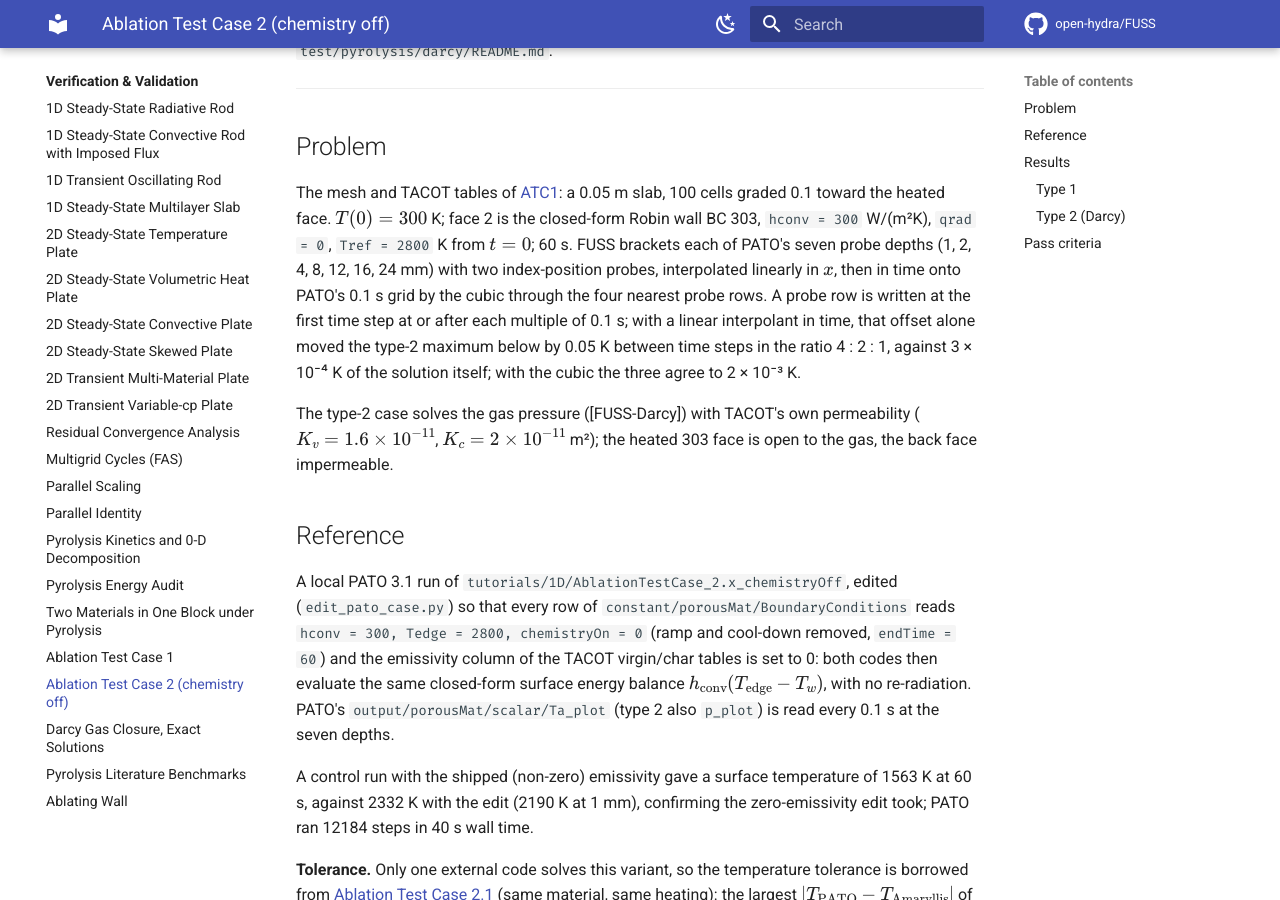
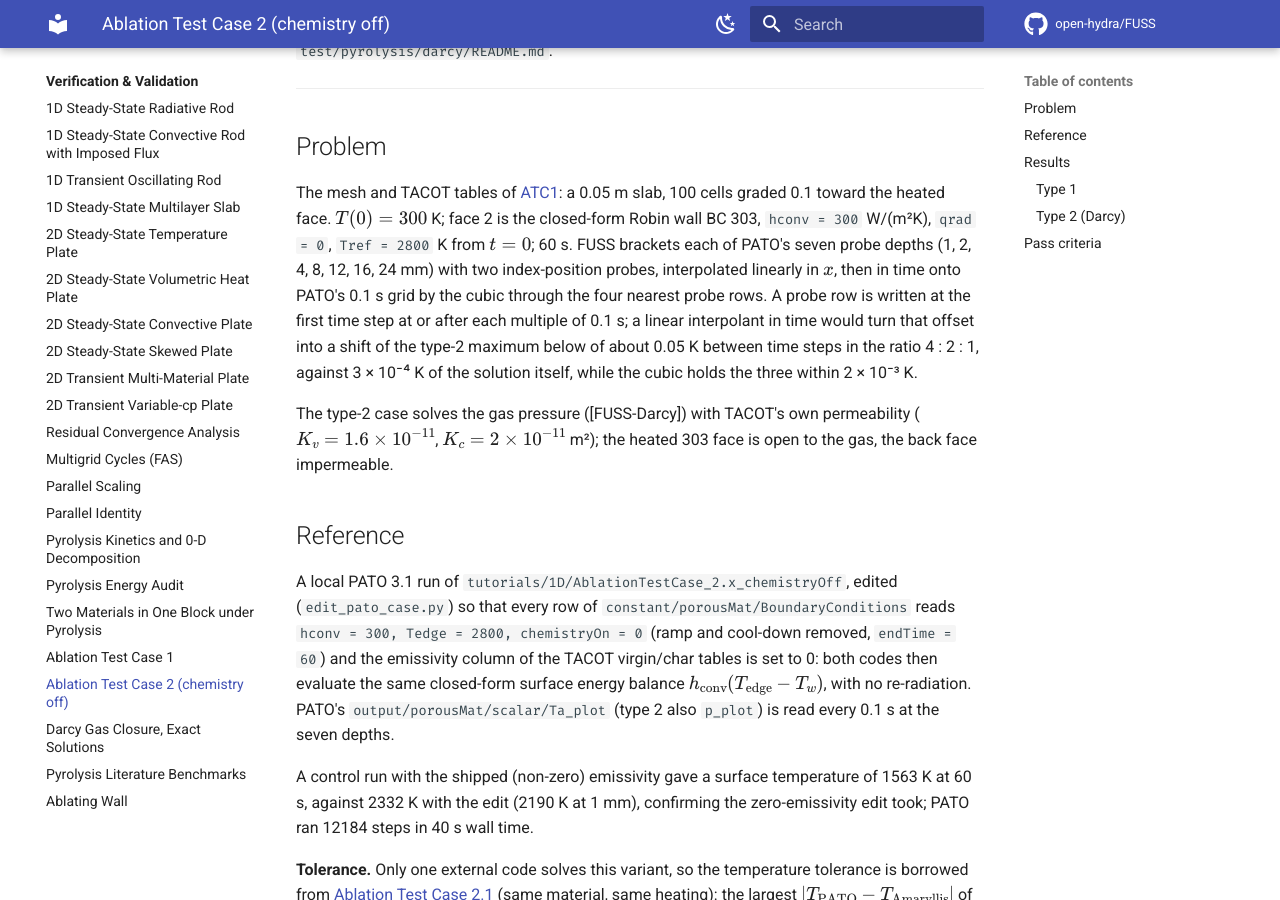
Before and after one commit to open-hydra/FUSS, an MkDocs documentation site: the page built from docs/vv/pyrolysis-atc2.md, in a window 1280 px wide and 900 px high, scrolled down 385 px. Built offline with MkDocs 1.6.1 and Material for MkDocs 9.7.7, drawn with Linux system fonts in a browser that asks for light colours; comment, search, counter and statistics services are not loaded.

Commit message:
docs(vv): the ATC2 interpolation note states why the cubic, in the present tense
Co-Authored-By: Claude Opus 5.5 <noreply@anthropic.com>
Claude-Session: https://claude.ai/code/session_01Q6mgzZ4Em2XSijeD1s9D94

```diff
--- a/docs/vv/pyrolysis-atc2.md
+++ b/docs/vv/pyrolysis-atc2.md
@@ -18,9 +18,9 @@ heated face. $T(0) = 300$ K; face 2 is the closed-form Robin wall BC 303, `hconv
 `qrad = 0`, `Tref = 2800` K from $t=0$; 60 s. FUSS brackets each of PATO's seven probe depths (1, 2, 4,
 8, 12, 16, 24 mm) with two index-position probes, interpolated linearly in $x$, then in time onto PATO's
 0.1 s grid by the cubic through the four nearest probe rows. A probe row is written at the first time
-step at or after each multiple of 0.1 s; with a linear interpolant in time, that offset alone moved the
-type-2 maximum below by 0.05 K between time steps in the ratio 4 : 2 : 1, against 3 × 10⁻⁴ K of
-the solution itself; with the cubic the three agree to 2 × 10⁻³ K.
+step at or after each multiple of 0.1 s; a linear interpolant in time would turn that offset into a
+shift of the type-2 maximum below of about 0.05 K between time steps in the ratio 4 : 2 : 1, against
+3 × 10⁻⁴ K of the solution itself, while the cubic holds the three within 2 × 10⁻³ K.
 
 The type-2 case solves the gas pressure ([FUSS-Darcy]) with TACOT's own permeability
 ($K_v=1.6\times10^{-11}$, $K_c=2\times10^{-11}$ m²); the heated 303 face is open to the gas, the back
```
